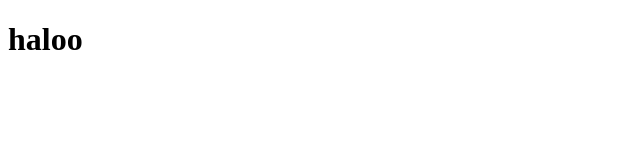
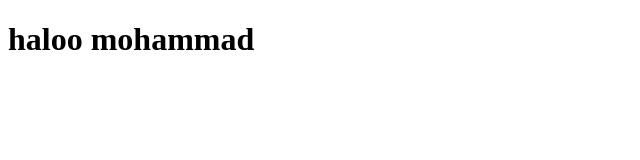
Before and after one commit to mksmks14/my-repo, a plain HTML site: page index.HTML in a window 1280 px wide. Shown: the whole page, without its empty margins (0-640 px from the left). Drawn offline with Linux system fonts and the light colour scheme.

Commit message:
Update index.HTML

```diff
--- a/index.HTML
+++ b/index.HTML
@@ -7,7 +7,7 @@
     <title>Document</title>
 </head>
 <body>
-    <h1>haloo</h1>
+    <h1>haloo mohammad</h1>
 
 </body>
 </html>
```
